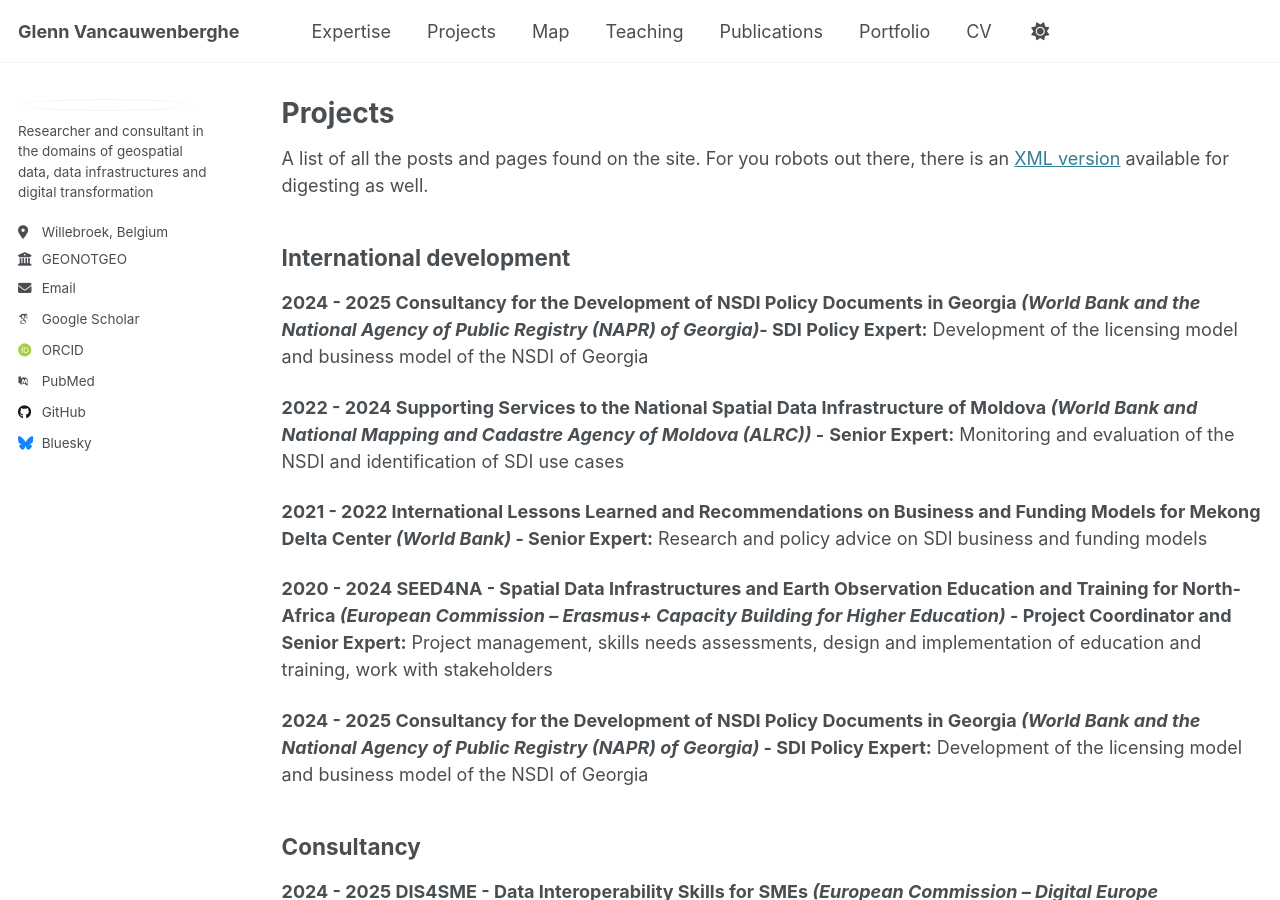
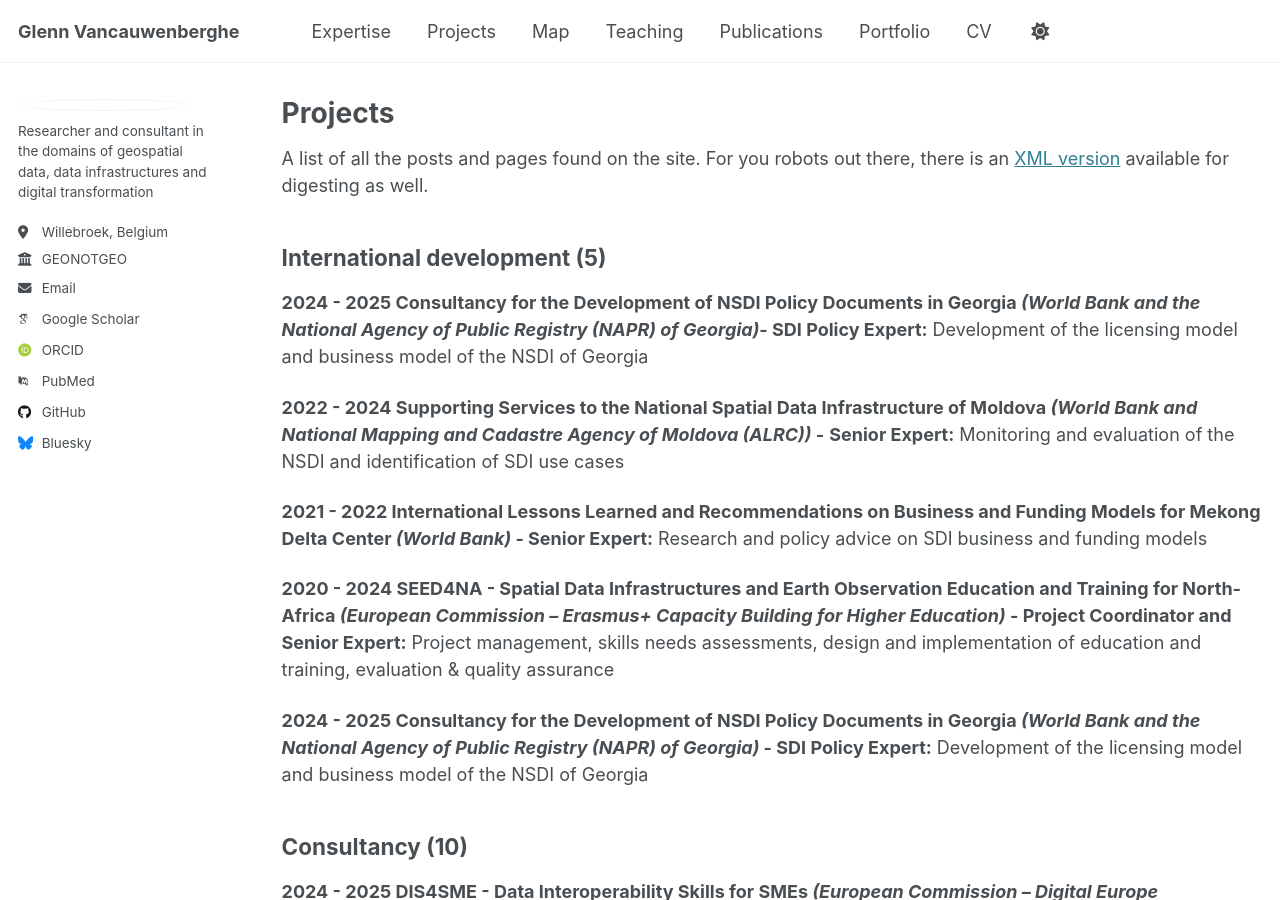
Before and after one commit to GVancauwenberghe/gvancauwenberghe.github.io, a Jekyll site: the page built from _pages/projects.md, in a window 1280 px wide and 900 px high. Built offline with Jekyll 4.4.1, drawn with Linux system fonts in a browser that asks for light colours; some web fonts are replaced.

Commit message:
Update projects.md

```diff
--- a/_pages/projects.md
+++ b/_pages/projects.md
@@ -9,7 +9,7 @@ author_profile: true
 
 A list of all the posts and pages found on the site. For you robots out there, there is an [XML version]({{ base_path }}/sitemap.xml) available for digesting as well.
 
-## International development
+## International development (5)
 **2024 - 2025 Consultancy for the Development of NSDI Policy Documents in Georgia _(World Bank and the National Agency of Public Registry (NAPR) of Georgia)_-
 SDI Policy Expert:**   Development of the licensing model and business model of the NSDI of Georgia
 
@@ -20,13 +20,13 @@ SDI Policy Expert:**   Development of the licensing model and business model of
 Senior Expert:**   Research and policy advice on SDI business and funding models
 
 **2020 - 2024 SEED4NA - Spatial Data Infrastructures and Earth Observation Education and Training for North-Africa _(European Commission – Erasmus+ Capacity Building for Higher Education)_ -
-Project Coordinator and Senior Expert:**   Project management, skills needs assessments, design and implementation of education and training, work with stakeholders
+Project Coordinator and Senior Expert:**   Project management, skills needs assessments, design and implementation of education and training, evaluation & quality assurance
 
 **2024 - 2025 Consultancy for the Development of NSDI Policy Documents in Georgia _(World Bank and the National Agency of Public Registry (NAPR) of Georgia)_ -
 SDI Policy Expert:**   Development of the licensing model and business model of the NSDI of Georgia
 
 
-## Consultancy
+## Consultancy (10)
 **2024 - 2025 DIS4SME -  Data Interoperability Skills for SMEs _(European Commission –   Digital Europe Programme)_ -**
 **Senior researcher:** Analysis of the offer of training on location data interoperability and design and implementation of new training activities
 
```
